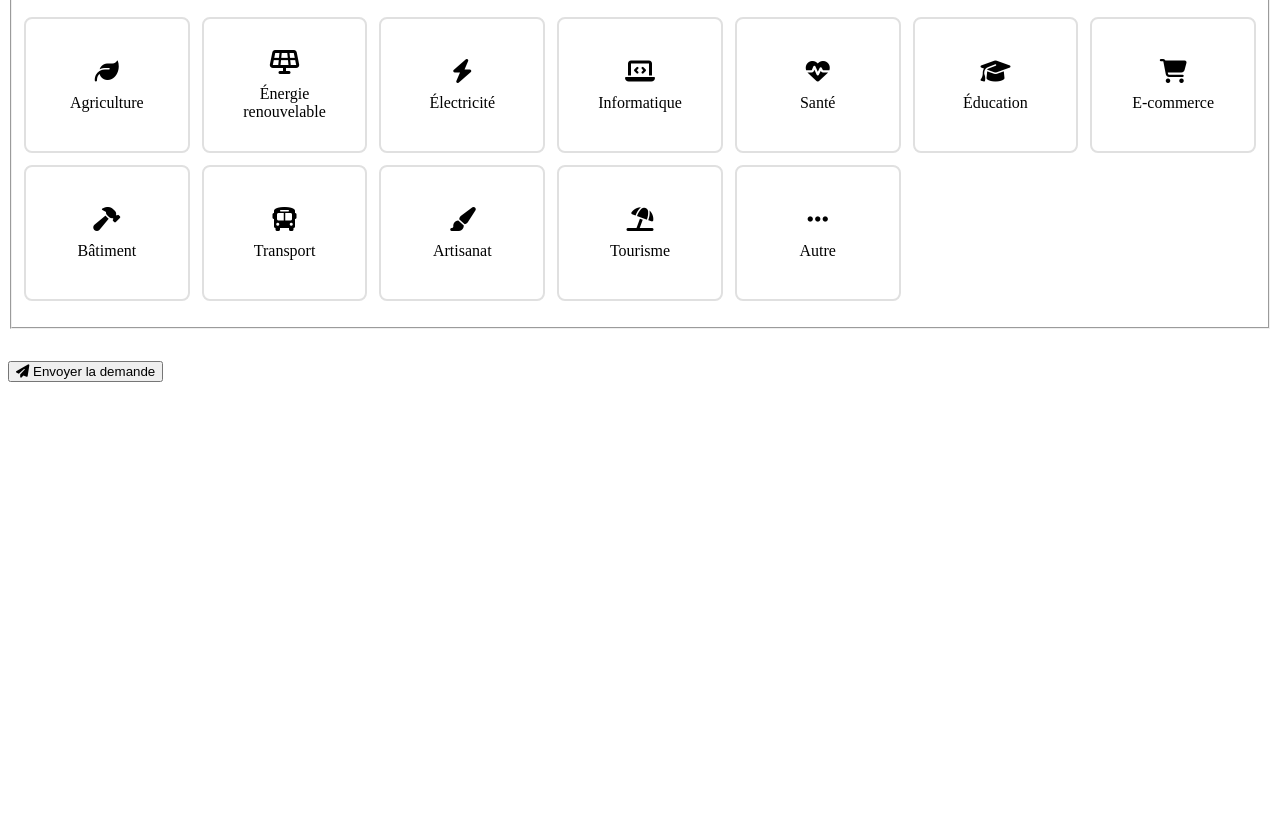
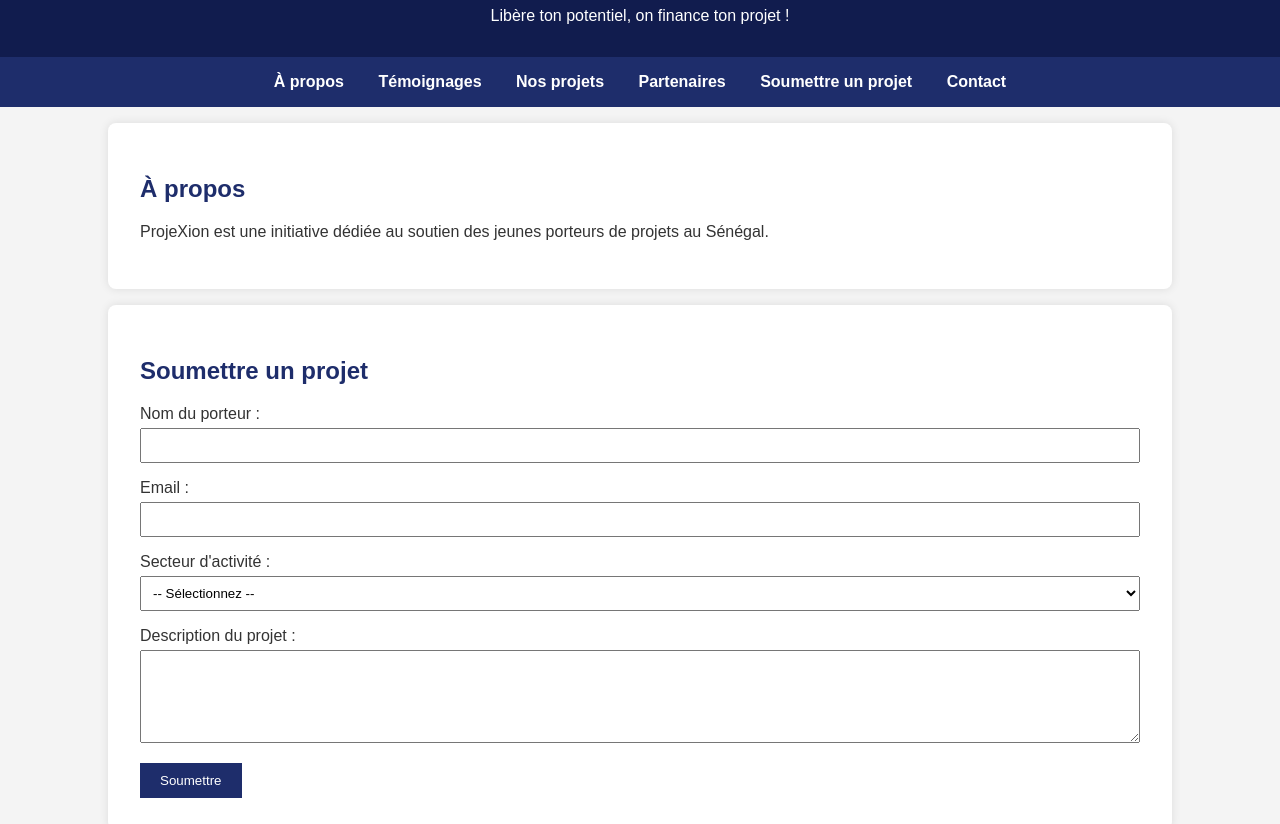
Before and after one commit to servicesagna-lang/projexion-site, a plain HTML site: page index.html in a window 1280 px wide. Shown: the part 89-913 px from the top of the page. Before the commit the page ends 800 px from the top, so only its background shows below. Drawn offline with Linux system fonts and the light colour scheme.

Commit message:
Update index.html

```diff
--- a/index.html
+++ b/index.html
@@ -3,186 +3,107 @@
 <head>
   <meta charset="UTF-8">
   <meta name="viewport" content="width=device-width, initial-scale=1.0">
-  <title>ProjeXion - Soumettre un projet</title>
+  <title>ProjeXion - Accompagnement des jeunes entrepreneurs</title>
   <style>
-    .sector-grid {
-      display: grid;
-      grid-template-columns: repeat(auto-fill, minmax(150px, 1fr));
-      gap: 12px;
-      margin: 1rem 0;
+    body { font-family: Arial, sans-serif; margin: 0; padding: 0; background: #f4f4f4; color: #333; }
+    header { background: #111C4E; color: white; padding: 1rem; text-align: center; }
+    nav { background: #1E2D6B; padding: 1rem; text-align: center; }
+    nav a { color: white; margin: 0 15px; text-decoration: none; font-weight: bold; }
+    section { padding: 2rem; max-width: 1000px; margin: auto; background: white; margin-top: 1rem; border-radius: 8px; box-shadow: 0 0 10px rgba(0,0,0,0.1); }
+    footer { background: #111C4E; color: white; text-align: center; padding: 1rem; margin-top: 2rem; }
+    h2 { color: #1E2D6B; }
+    .whatsapp-button {
+      display: inline-block;
+      background-color: #25D366;
+      color: white;
+      padding: 10px 20px;
+      border-radius: 5px;
+      text-decoration: none;
+      font-weight: bold;
     }
-
-    .sector-card {
-      display: flex;
-      flex-direction: column;
-      align-items: center;
-      justify-content: center;
-      padding: 1rem;
-      border: 2px solid #e0e0e0;
-      border-radius: 8px;
+    .whatsapp-button:hover {
+      background-color: #1ebe57;
+    }
+    form label {
+      display: block;
+      margin-top: 1rem;
+    }
+    form input, form select, form textarea {
+      width: 100%;
+      padding: 8px;
+      margin-top: 5px;
+      box-sizing: border-box;
+    }
+    form button {
+      background: #1E2D6B;
+      color: white;
+      border: none;
+      padding: 10px 20px;
+      margin-top: 1rem;
       cursor: pointer;
-      transition: all 0.3s ease;
-      background: white;
-      text-align: center;
-      min-height: 100px;
-    }
-
-    .sector-card:hover {
-      border-color: #1E2D6B;
-      box-shadow: 0 5px 15px rgba(30, 45, 107, 0.1);
-    }
-
-    .sector-card.selected {
-      background: #f0f5ff;
-      border-color: #1E2D6B;
-    }
-
-    .sector-icon {
-      font-size: 24px;
-      margin-bottom: 8px;
-      display: block;
-    }
-
-    input[type="radio"] {
-      position: absolute;
-      opacity: 0;
-    }
-
-    @media (max-width: 768px) {
-      .sector-grid {
-        grid-template-columns: repeat(2, 1fr);
-      }
     }
   </style>
-  <link rel="stylesheet" href="https://cdnjs.cloudflare.com/ajax/libs/font-awesome/6.4.0/css/all.min.css">
 </head>
 <body>
 
-<section id="submit">
-  <h2>Soumettre un projet</h2>
-  <form action="https://formspree.io/f/xrbkallg" method="POST" id="project-form">
+  <header>
+    <h1>ProjeXion</h1>
+    <p>Libère ton potentiel, on finance ton projet !</p>
+  </header>
 
-    <!-- Champs existants... -->
+  <nav>
+    <a href="#about">À propos</a>
+    <a href="#testimonies">Témoignages</a>
+    <a href="#projects">Nos projets</a>
+    <a href="#partners">Partenaires</a>
+    <a href="#submit">Soumettre un projet</a>
+    <a href="#contact">Contact</a>
+  </nav>
 
-    <fieldset>
-      <legend>Secteur d'activité principal</legend>
-      <div class="sector-grid">
-        <!-- Agriculture -->
-        <label class="sector-card">
-          <input type="radio" name="sector" value="agriculture" required>
-          <span class="sector-icon"><i class="fas fa-leaf"></i></span>
-          Agriculture
-        </label>
+  <section id="about">
+    <h2>À propos</h2>
+    <p>ProjeXion est une initiative dédiée au soutien des jeunes porteurs de projets au Sénégal.</p>
+  </section>
 
-        <!-- Énergie -->
-        <label class="sector-card">
-          <input type="radio" name="sector" value="energie">
-          <span class="sector-icon"><i class="fas fa-solar-panel"></i></span>
-          Énergie renouvelable
-        </label>
+  <section id="submit">
+    <h2>Soumettre un projet</h2>
+    <form action="https://formspree.io/f/xrbkallg" method="POST">
+      <label>Nom du porteur :
+        <input type="text" name="name" required>
+      </label>
 
-        <!-- Électricité -->
-        <label class="sector-card">
-          <input type="radio" name="sector" value="electricite">
-          <span class="sector-icon"><i class="fas fa-bolt"></i></span>
-          Électricité
-        </label>
+      <label>Email :
+        <input type="email" name="email" required>
+      </label>
 
-        <!-- Informatique -->
-        <label class="sector-card">
-          <input type="radio" name="sector" value="informatique">
-          <span class="sector-icon"><i class="fas fa-laptop-code"></i></span>
-          Informatique
-        </label>
+      <label>Secteur d'activité :
+        <select name="sector" required>
+          <option value="">-- Sélectionnez --</option>
+          <option value="agriculture">Agriculture</option>
+          <option value="transport">Transport</option>
+          <option value="energie">Énergie renouvelable</option>
+          <option value="artisanat">Artisanat</option>
+          <option value="electricite">Électricité</option>
+          <option value="tourisme">Tourisme</option>
+          <option value="informatique">Informatique</option>
+          <option value="sante">Santé</option>
+          <option value="education">Éducation</option>
+          <option value="ecommerce">E-commerce</option>
+          <option value="batiment">Bâtiment</option>
+        </select>
+      </label>
 
-        <!-- Santé -->
-        <label class="sector-card">
-          <input type="radio" name="sector" value="sante">
-          <span class="sector-icon"><i class="fas fa-heartbeat"></i></span>
-          Santé
-        </label>
+      <label>Description du projet :
+        <textarea name="description" rows="5" required></textarea>
+      </label>
 
-        <!-- Éducation -->
-        <label class="sector-card">
-          <input type="radio" name="sector" value="education">
-          <span class="sector-icon"><i class="fas fa-graduation-cap"></i></span>
-          Éducation
-        </label>
+      <button type="submit">Soumettre</button>
+    </form>
+  </section>
 
-        <!-- E-commerce -->
-        <label class="sector-card">
-          <input type="radio" name="sector" value="ecommerce">
-          <span class="sector-icon"><i class="fas fa-shopping-cart"></i></span>
-          E-commerce
-        </label>
-
-        <!-- Bâtiment -->
-        <label class="sector-card">
-          <input type="radio" name="sector" value="batiment">
-          <span class="sector-icon"><i class="fas fa-hammer"></i></span>
-          Bâtiment
-        </label>
-
-        <!-- Transport -->
-        <label class="sector-card">
-          <input type="radio" name="sector" value="transport">
-          <span class="sector-icon"><i class="fas fa-bus"></i></span>
-          Transport
-        </label>
-
-        <!-- Artisanat -->
-        <label class="sector-card">
-          <input type="radio" name="sector" value="artisanat">
-          <span class="sector-icon"><i class="fas fa-paint-brush"></i></span>
-          Artisanat
-        </label>
-
-        <!-- Tourisme -->
-        <label class="sector-card">
-          <input type="radio" name="sector" value="tourisme">
-          <span class="sector-icon"><i class="fas fa-umbrella-beach"></i></span>
-          Tourisme
-        </label>
-
-        <!-- Autre -->
-        <label class="sector-card">
-          <input type="radio" name="sector" value="autre">
-          <span class="sector-icon"><i class="fas fa-ellipsis-h"></i></span>
-          Autre
-        </label>
-      </div>
-    </fieldset>
-
-    <!-- Bouton de soumission -->
-    <button type="submit" style="margin-top: 2rem;">
-      <i class="fas fa-paper-plane"></i> Envoyer la demande
-    </button>
-  </form>
-</section>
-
-<script>
-  // Sélection visuelle des cartes
-  document.querySelectorAll('.sector-card').forEach(card => {
-    const radio = card.querySelector('input[type="radio"]');
-
-    radio.addEventListener('change', () => {
-      document.querySelectorAll('.sector-card').forEach(c => {
-        c.classList.remove('selected');
-      });
-      if (radio.checked) {
-        card.classList.add('selected');
-      }
-    });
-
-    // Améliore l'accessibilité
-    card.addEventListener('keydown', (e) => {
-      if (e.key === 'Enter' || e.key === ' ') {
-        radio.checked = true;
-        card.click();
-      }
-    });
-  });
-</script>
+  <footer>
+    &copy; 2025 ProjeXion. Tous droits réservés.
+  </footer>
 
 </body>
 </html>
```
